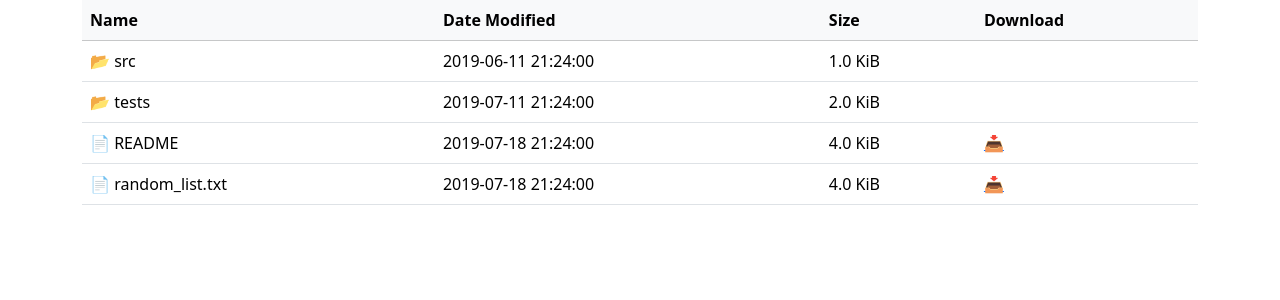
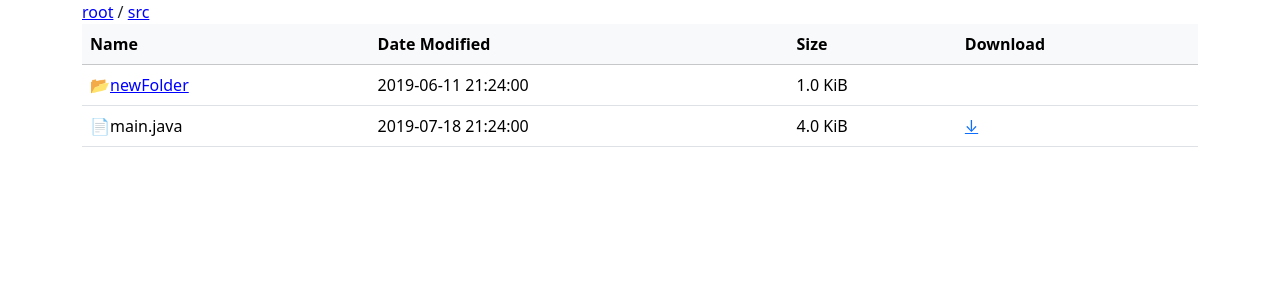
Before and after one commit to asli-brown-munda/scratchMemoriesApp, a React (Create React App) app in the folder frontend/: page / in a window 1280 px wide. Shown: the top 300 px of the page. Built offline with nearby package versions, Linux system fonts and the light colour scheme.

Commit message:
Added traversing between folders.

```diff
--- a/frontend/src/components/ColumnComponent.tsx
+++ b/frontend/src/components/ColumnComponent.tsx
@@ -1,15 +1,33 @@
-export const NameComponent = ({ cell, row }) => {
-  if (row.original.type !== "folder") {
-    return <>📄 {cell.value}</>;
-  }
-  return <>📂 {cell.value}</>;
-};
+
+export const NameComponent = ({ cell, row, handlePathClick, currentPath }) => {
+    const isFolder = row.original.type === "folder";
+
+    const handleClick = () => {
+      if (isFolder) {
+        const folderName = row.original.name;
+        if (currentPath === "/") {
+            handlePathClick(`/${folderName}`);
+        } else {
+            handlePathClick(`${currentPath}/${folderName}`);
+        }
+      }
+      // Add handling for other types if needed
+    };
+
+    return (
+      <>{isFolder ? '📂' : '📄'}
+      <span className={isFolder ? "path-link" : ""} onClick={handleClick}>
+        {cell.value}
+      </span>
+      </>
+    );
+  };
 
 export const LinkComponent = ({ cell, row }) => {
   if (row.original.type !== "folder") {
     return (
       <a href={cell.value} download>
-        📥
+        ↓
       </a>
     );
   }
--- a/frontend/src/components/FileFetcher.ts
+++ b/frontend/src/components/FileFetcher.ts
@@ -35,8 +35,32 @@ export const fetchFiles = function (directory = "/") {
   } else if (directory === "/src") {
     return preProcessTableData([
       {
+        id: "1",
+        name: "newFolder",
+        type: "folder",
+        size: 1024,
+        updated_at: "2019-06-11 21:24:00",
+      },
+      {
         id: "4",
         name: "main.java",
+        type: "file",
+        size: 4096,
+        updated_at: "2019-07-18 21:24:00",
+      },
+    ]);
+  } else if (directory === "/src/newFolder") {
+    return preProcessTableData([
+      {
+        id: "1",
+        name: "newFolder",
+        type: "folder",
+        size: 1024,
+        updated_at: "2019-06-11 21:24:00",
+      },
+      {
+        id: "4",
+        name: "different.txt",
         type: "file",
         size: 4096,
         updated_at: "2019-07-18 21:24:00",
--- a/frontend/src/components/FilesTable.css
+++ b/frontend/src/components/FilesTable.css
@@ -30,3 +30,9 @@
     padding-left: 10px;
     max-width: 300px;
   }
+
+  .path-link {
+    color: blue; /* Change the color to your preferred hyperlink color */
+    cursor: pointer;
+    text-decoration: underline;
+  }
--- a/frontend/src/components/FilesTable.tsx
+++ b/frontend/src/components/FilesTable.tsx
@@ -5,11 +5,26 @@ import { NameComponent, LinkComponent } from "./ColumnComponent.tsx";
 import React from "react";
 
 
-export const COLUMNS = [
+function FilesTable() {
+  // Sets the path which in turn retrieves the data.
+  const [currentPath, setCurrentPath] = React.useState(() => "/src");
+  const [data, setData] = React.useState(() => []);
+  React.useEffect(() => {
+    setData(fetchFiles(currentPath));
+  }, [currentPath]);
+
+  const handlePathClick = (clickedPath) => {
+    setCurrentPath(clickedPath);
+    setData(fetchFiles(clickedPath));
+  };
+
+  const columns = React.useMemo(() => [
     {
       Header: "Name",
       accessor: "name",
-    Cell: NameComponent,
+      Cell: ({ cell, row }) => (
+        <NameComponent cell={cell} row={row} handlePathClick={handlePathClick} currentPath={currentPath} />
+      ),
     },
     {
       Header: "Date Modified",
@@ -22,27 +37,36 @@ export const COLUMNS = [
     {
       Header: "Download",
       accessor: "link",
-    Cell: LinkComponent
+      Cell: LinkComponent,
     },
-];
+  ], [currentPath]);
+  const pathParts = currentPath.split("/").filter(Boolean);
 
-function FilesTable() {
-  const [currentPath, setCurrentPath] = React.useState(() => "/");
-  const [data, setData] = React.useState(() => {
-    return fetchFiles(currentPath);
-  });
-  const columns = React.useMemo(() => COLUMNS, []);
-
+  // Actual Table Gets Populated here.
   const { getTableProps, getTableBodyProps, headerGroups, rows, prepareRow } =
     useTable({
       columns,
       data,
       useSortBy,
     });
-
   return (
     <>
       <div className="container">
+        <div>
+          <span className="path-link" onClick={() => handlePathClick("/")}>root</span>
+          {pathParts.map((part, index) => (
+            <React.Fragment key={index}>
+              {" / "}
+              <span className="path-link"
+                onClick={() =>
+                  handlePathClick(`/${pathParts.slice(0, index + 1).join("/")}`)
+                }
+              >
+                {part}
+              </span>
+            </React.Fragment>
+          ))}
+        </div>
         <table
           className="table align-middle table-nowrap table-hover mb-0"
           {...getTableProps()}
@@ -64,9 +88,7 @@ function FilesTable() {
               return (
                 <tr {...row.getRowProps()}>
                   {row.cells.map((cell) => (
-                    <td {...cell.getCellProps()}>
-                      {cell.render("Cell")}
-                    </td>
+                    <td {...cell.getCellProps()}>{cell.render("Cell")}</td>
                   ))}
                 </tr>
               );
@@ -78,7 +100,4 @@ function FilesTable() {
   );
 }
 
-
-
-
 export default FilesTable;
```
Lines whose indentation alone changed are shown as unchanged.
